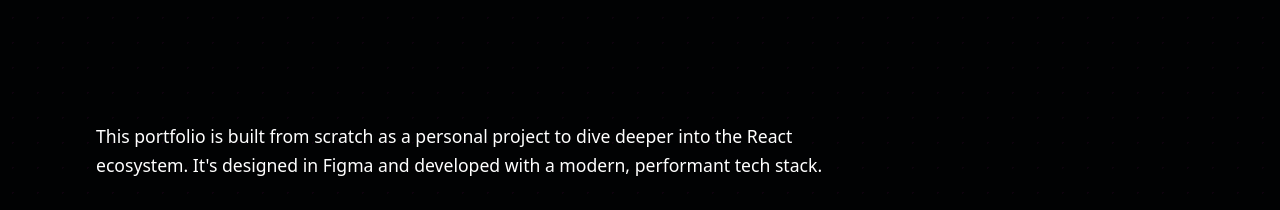
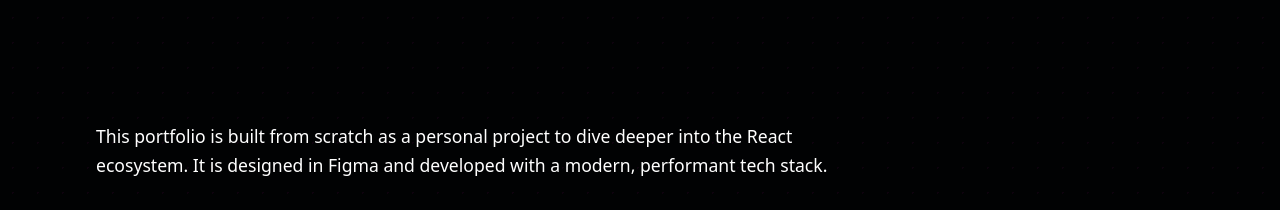
Before and after one commit to hokeiiiching/Portfolio, a Next.js app: page / in a window 1280 px wide. Shown: the part 4420-4630 px from the top of the page. Built offline with nearby package versions, Linux system fonts and the light colour scheme.

Commit message:
Update text and icon imports in Colophon and Hero
Revised wording in Colophon section for consistency and removed unused Rocket icon import from Hero section.

```diff
--- a/src/components/sections/Colophon.tsx
+++ b/src/components/sections/Colophon.tsx
@@ -39,7 +39,7 @@ export const Colophon = () => {
   return (
     <section className="flex flex-col gap-8">
       <p className="max-w-3xl text-muted-foreground leading-relaxed">
-        This portfolio is built from scratch as a personal project to dive deeper into the React ecosystem. It's designed in Figma and developed with a modern, performant tech stack.
+        This portfolio is built from scratch as a personal project to dive deeper into the React ecosystem. It is designed in Figma and developed with a modern, performant tech stack.
       </p>
       <div className="grid grid-cols-1 md:grid-cols-2 lg:grid-cols-3 gap-4">
         {techStack.map((tech) => (
--- a/src/components/sections/Hero.tsx
+++ b/src/components/sections/Hero.tsx
@@ -1,5 +1,5 @@
 // src/components/sections/Hero.tsx
-import { Mail, Linkedin, Github, MapPin, School, Rocket, Music } from "lucide-react";
+import { Mail, Linkedin, Github, MapPin, School, Music } from "lucide-react";
 import { Button } from "@/components/ui/button";
 
 export const Hero = () => {
```
